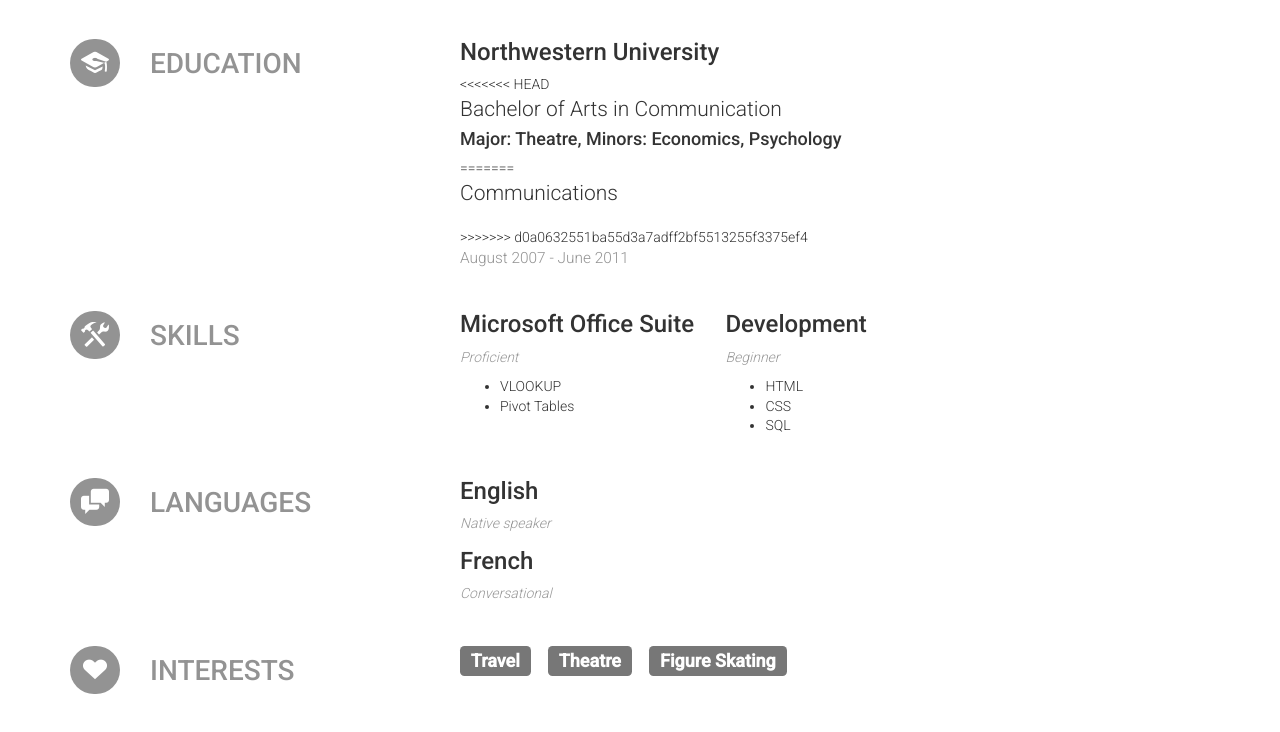
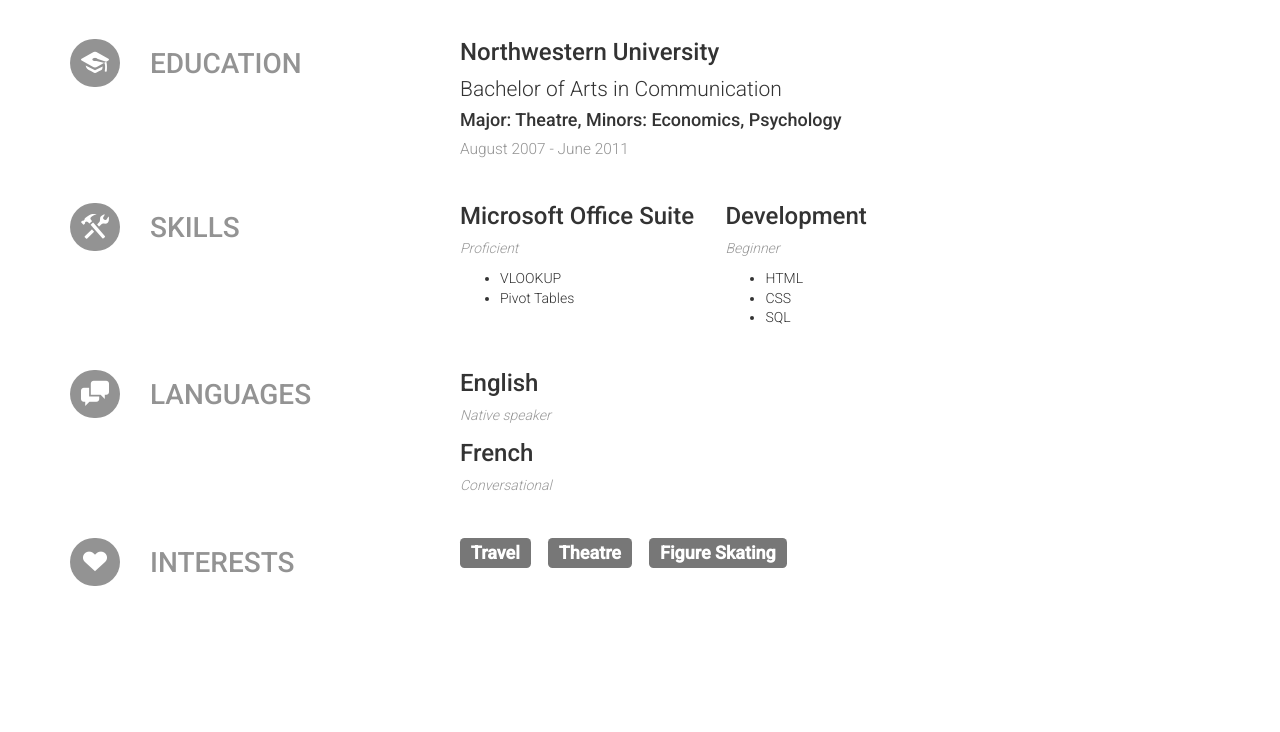
Before and after one commit to jessicalbrody/jessicalbrody.github.io, a plain HTML site: page index.html in a window 1280 px wide. Shown: the part 1027-1759 px from the top of the page. After the commit the page ends 1653 px from the top, so only its background shows below. Drawn offline with nearby package versions, Linux system fonts and the light colour scheme.

Commit message:
Fix merge conflict.

```diff
--- a/index.html
+++ b/index.html
@@ -612,14 +612,10 @@
 			<div class="item">
 				<h3 class="institution">Northwestern University</h3>
 				<div class="area">
-<<<<<<< HEAD
 					<p class="lead">Bachelor of Arts in Communication</p>
 				</div>
 				<div class="studyType">
 					<h4>Major: Theatre, Minors: Economics, Psychology</h4>
-=======
-					<p class="lead">Communications</p>
->>>>>>> d0a0632551ba55d3a7adff2bf5513255f3375ef4
 				</div>
 				<div class="date">
 					<span class="startDate">
```
